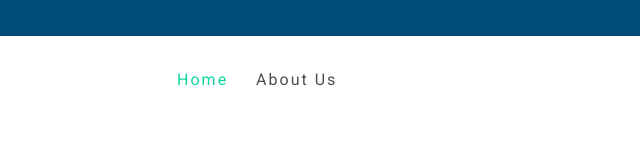
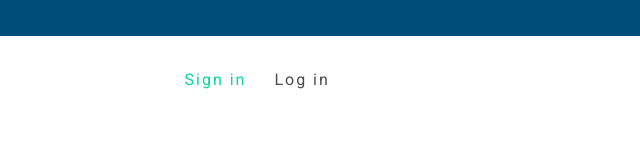
Before and after one commit to Shidory/BugTracker, a plain HTML site: page index.html in a window 1280 px wide. Shown: the part 268-429 px from the top of the page, 379-1019 px from the left. Drawn offline with Linux system fonts and the light colour scheme.

Commit message:
sign in and log in

```diff
--- a/index.html
+++ b/index.html
@@ -46,8 +46,8 @@
                       <label for="drop" class="toggle">Menu</label>
                         <input type="checkbox" id="drop">
                         <ul class="menu">
-                            <li class="mr-lg-4 mr-3 active"><a href="index.html">Home</a></li>
-							<li class="mr-lg-4 mr-3"><a href="#about" class="scroll">About Us</a></li>
+                            <li class="mr-lg-4 mr-3 active"><a href="index.html">Sign in</a></li>
+							<li class="mr-lg-4 mr-3"><a href="#about" class="scroll">Log in</a></li>
                         </ul>
                     </nav>
 		</div>
```
